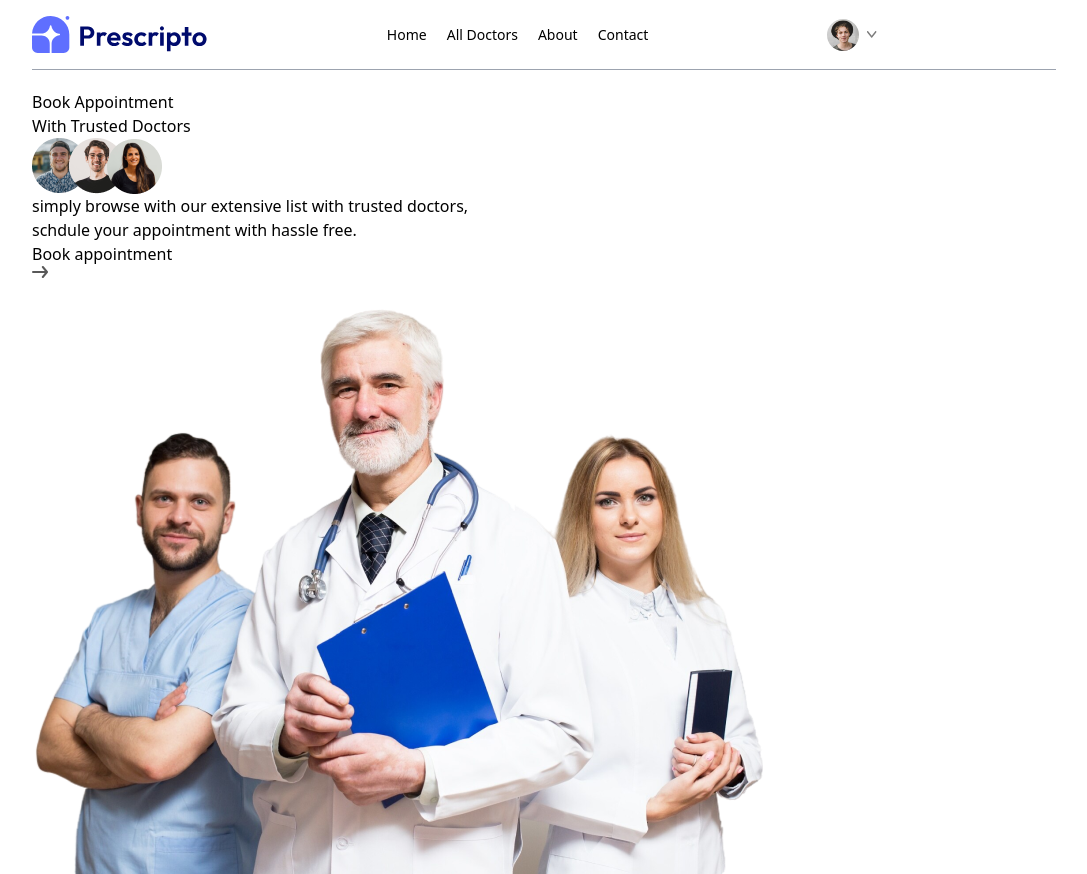
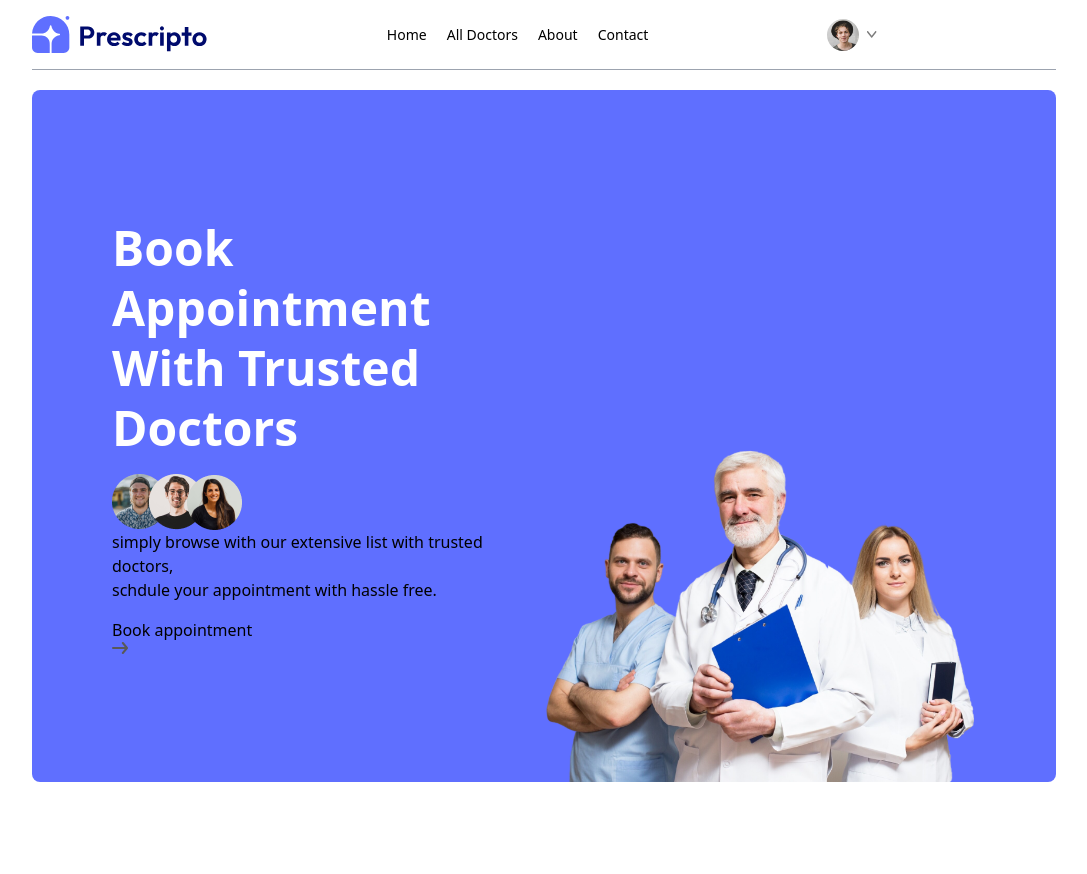
Before and after one commit to MohdAsad786/doctor-appointment-app, a React (Create React App) app: page / in a window 1280 px wide. Shown: the whole page, without its empty margins (96-1183 px from the left). After the commit the page ends 800 px from the top, so only its background shows below. Built offline with nearby package versions, Linux system fonts and the light colour scheme.

Commit message:
working on Header

```diff
--- a/src/components/Header.jsx
+++ b/src/components/Header.jsx
@@ -3,10 +3,10 @@
 
 const Header = () => {
     return (
-        <div>
+        <div className='flex flex-col md:flex-row flex-wrap bg-primary rounded-lg px-6 md:px-10 lg:px-20'>
             {/* -----left side------- */}
-            <div>
-                <p>
+            <div className='md:w-1/2 flex flex-col items-start justify-center gap-4 py-10 m-auto md:py-[10vw] md:mb-[-30px ]'>
+                <p className='text-3xl  md:text-4xl lg:text-5xl text-white font-semibold leading-tight md:leading-tight lg:leading-tight'>
                     Book Appointment <br /> With Trusted Doctors
                 </p>
 
@@ -15,13 +15,13 @@
                     <p>simply browse with our extensive list with trusted doctors,<br />
                         schdule your appointment with hassle free.</p>
                 </div>
-                <a href=''>
-                    Book appointment <img src={assets.arrow_icon} alt=''/>
+                <a href="">
+                    Book appointment <img src={assets.arrow_icon} alt='' />
                 </a>
             </div>
             {/* -------right side----- */}
-            <div>
-                <img src={assets.header_img} alt=''/>
+            <div className='md:w-1/2 relative'>
+                <img className='w-full md:absolute bottom-0 h-auto rounded-lg ' src={assets.header_img} alt='' />
             </div>
         </div>
     )
```
